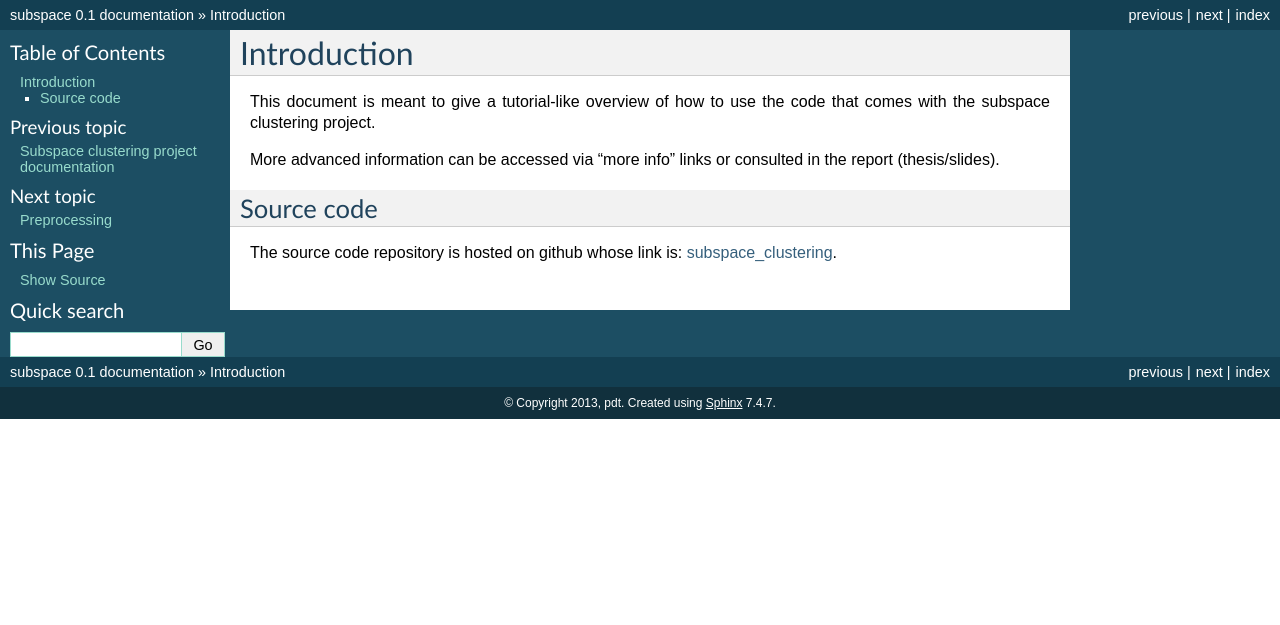
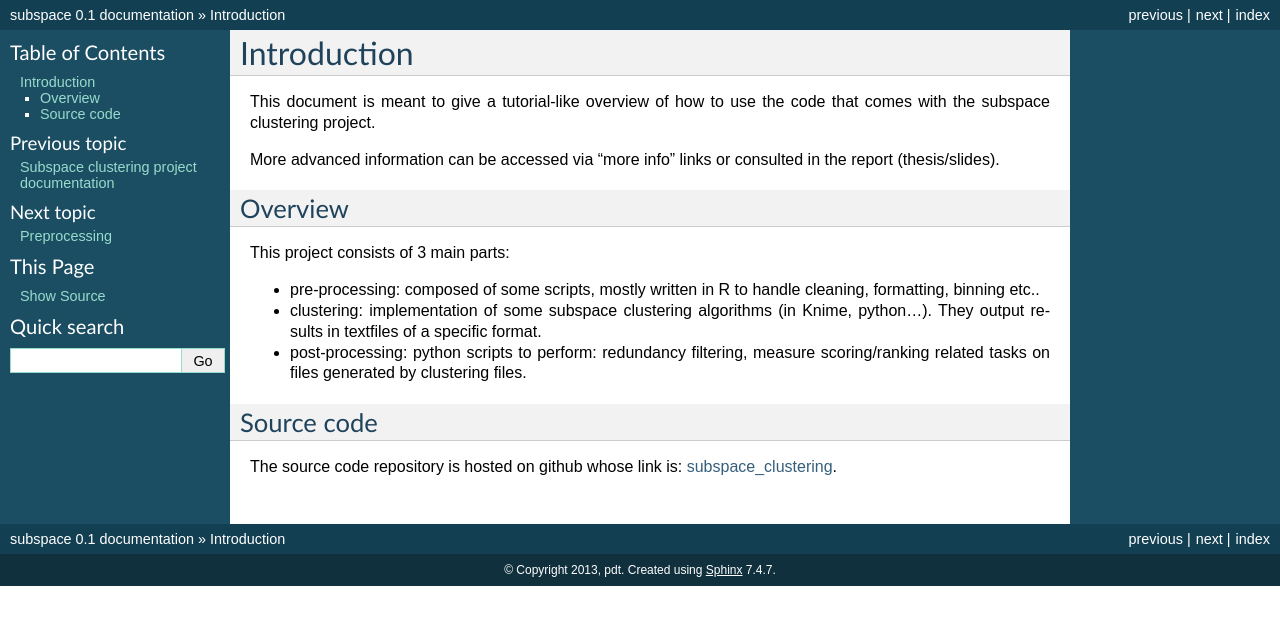
Before and after one commit to siolag161/subspace_doc, a Sphinx documentation site: the page built from docs/source/intro.rst, in a window 1280 px wide. Shown: the top 625 px of the page. Built offline with Sphinx 7.4.7, drawn with Linux system fonts in a browser that asks for light colours; formulas are drawn with MathJax 3.

Commit message:
post-processing

```diff
--- a/docs/source/intro.rst
+++ b/docs/source/intro.rst
@@ -8,6 +8,13 @@ with the subspace clustering project.
 
 More advanced information can be accessed via "more info" links or consulted in the report (thesis/slides).
 
+Overview
+------------------------------------
+This project consists of 3 main parts:
+
+* pre-processing: composed of some scripts, mostly written in R to handle cleaning, formatting, binning etc..
+* clustering: implementation of some subspace clustering algorithms (in Knime, python...). They output results in textfiles of a specific format.
+* post-processing: python scripts to perform: redundancy filtering, measure scoring/ranking related tasks on files generated by clustering files.
 
 Source code
 ------------------------------------
--- a/docs/source/preprocessing.rst
+++ b/docs/source/preprocessing.rst
@@ -40,7 +40,7 @@ Normalization
 -------------------------------------------------------------
 The normalization task consists of projecting the dataset onto equal-sized bins while computing the average over this portion. It can be done using a R script which requires as parameters: the ``chromosome`` (for now i cannot perform on the whole genome, we have to specifies the which chromosome that we want to limit the datas), the ``start`` and ``end`` base pair and the ``bin-size``.
 
-
+.. _pre_processing_format:
 Construction of output
 -------------------------------------------------------------
 The output files are also csv-like text files but have a slighly different format to the bedgraph file since it contains values of not only one but multiple tracks:
```
Also changed, not shown: docs/source/clustering.rst (+9 -4 lines).
